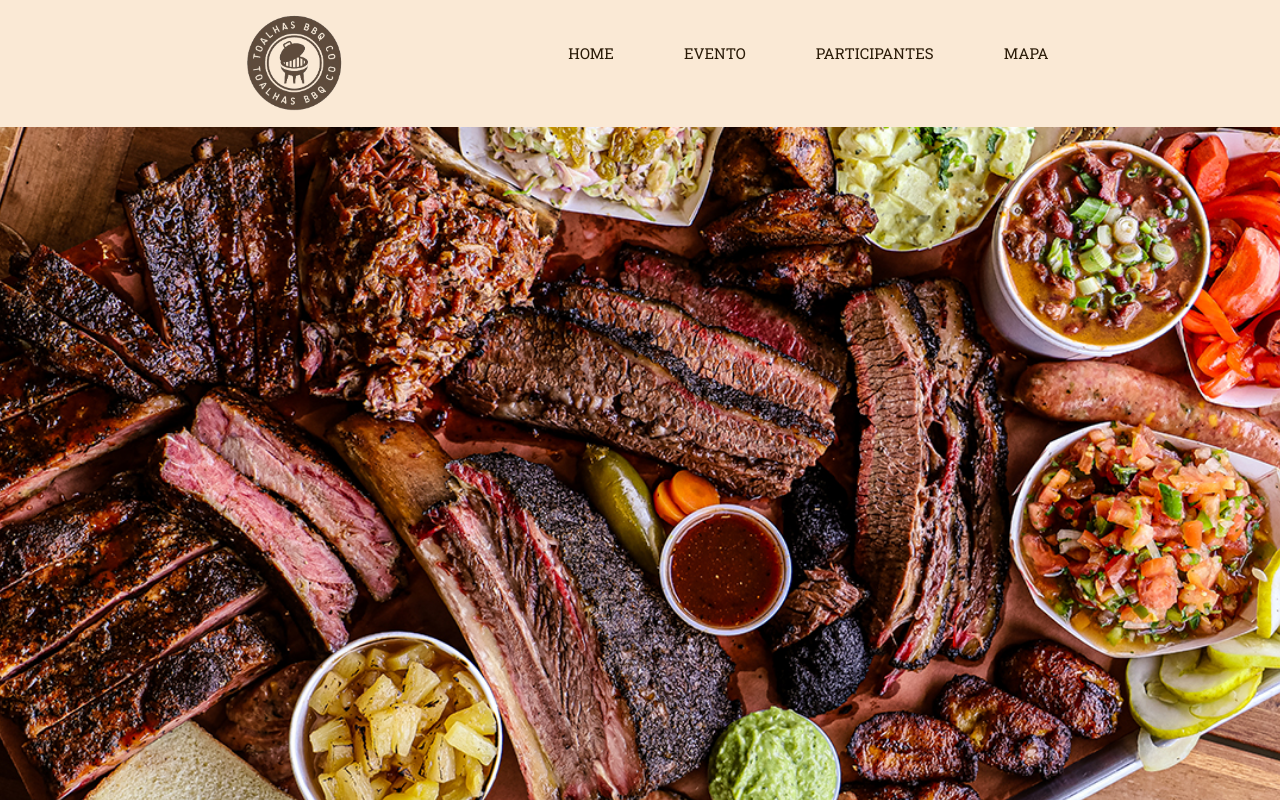
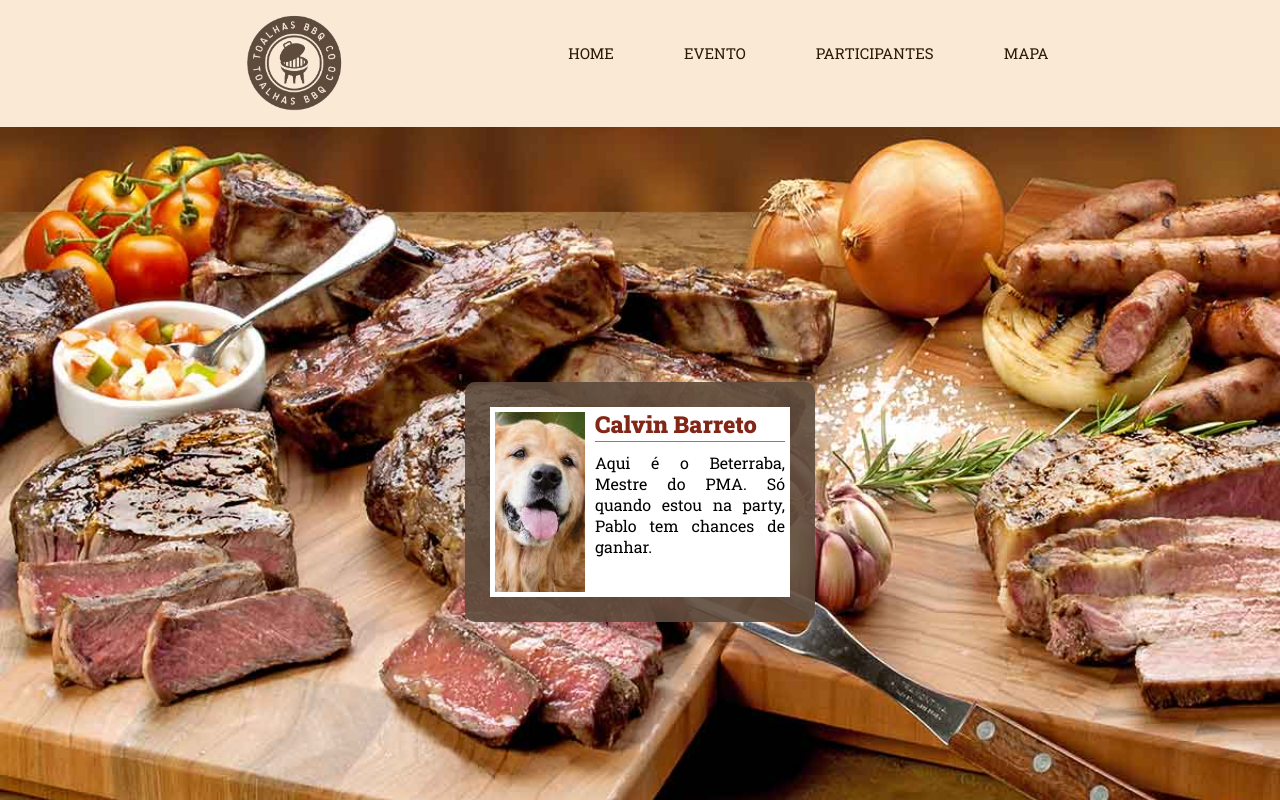
Before and after one commit to ZekasDev/ChurrAscademy, a React (Vite) app: page /participants in a window 1280 px wide. Shown: the top 800 px of the page. Built offline with nearby package versions, Linux system fonts and the light colour scheme; a web font is replaced by a local one.

Commit message:
Card player DONE

```diff
--- a/src/Pages/Participants/Participants.jsx
+++ b/src/Pages/Participants/Participants.jsx
@@ -7,7 +7,16 @@ export function Participants() {
     <div className="participants">
       <Header />
       <div className="participants_bg">
-        <div className="players_container"></div>
+        <div className="players_container">
+          <div className="card_player">
+            <div className="player">
+              <img src="../../src/assets/imgs/test.jpg" alt="" />            </div>
+            <div className="player_infos">
+              <h3>Calvin Barreto</h3>
+              <p>Aqui é o Beterraba, Mestre do PMA. Só quando estou na party, Pablo tem chances de ganhar.</p>
+            </div>
+          </div>
+        </div>
       </div>
       <Footer />
     </div>
--- a/src/Pages/Participants/Participants.scss
+++ b/src/Pages/Participants/Participants.scss
@@ -1,5 +1,5 @@
 .participants_bg {
-  background-image: url(../../assets/imgs/bg02.jpg);
+  background-image: url(../../assets/imgs/bg03.jpg);
   background-size: cover;
   background-position: center;
   min-height: 750px;
@@ -10,4 +10,48 @@
   color: rgb(250, 233, 213);
   font-size: 20px;
   position: relative;
+
+  .players_container {
+    max-width: 900px;
+    object-fit: cover;
+    margin-inline: auto;
+    text-align: justify;
+    background-color: rgb(94, 75, 60, 0.9);
+    color: rgb(250, 233, 213);
+    padding: 25px;
+    border-radius: 10px;
+
+    .card_player {
+      background-color: white;
+      display: flex;
+      gap: 10px;
+      margin-inline: auto;
+      justify-content: center;
+      padding: 5px;
+      max-width: 300px;
+
+      .player {
+        img {
+          object-fit: cover;
+          width: 90px;
+          height: 100%;
+          display: block;
+        }
+      }
+      .player_infos {
+        h3 {
+          border-bottom: 1px solid gray;
+          color: rgb(130, 39, 23);
+          line-height: 100%;
+          padding-bottom: 5px;
+        }
+        p {
+          padding-top: 10px;
+          color: black;
+          font-size: 16px;
+          padding-bottom: 35px;
+        }
+      }
+    }
+  }
 }
```
Also changed, not shown: src/assets/imgs/bg03.jpg (added), src/assets/imgs/test.jpg (added).
